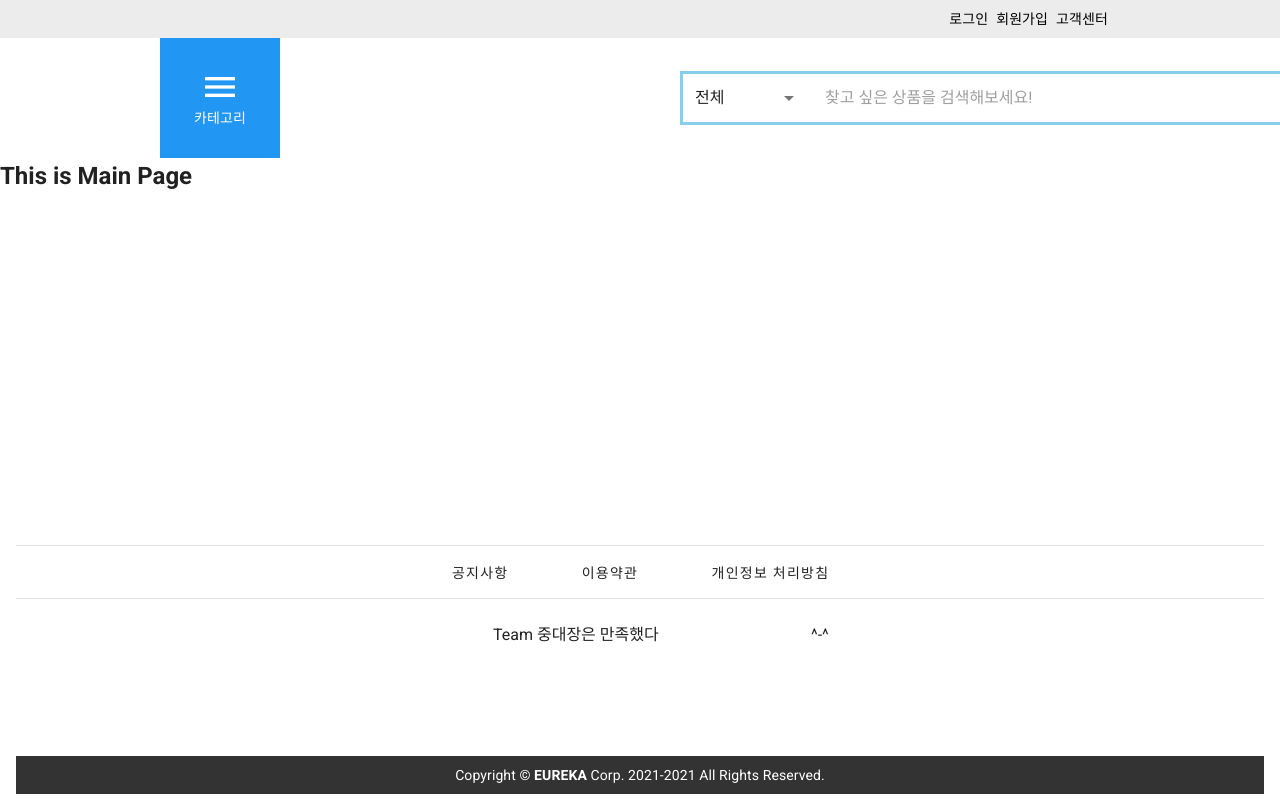
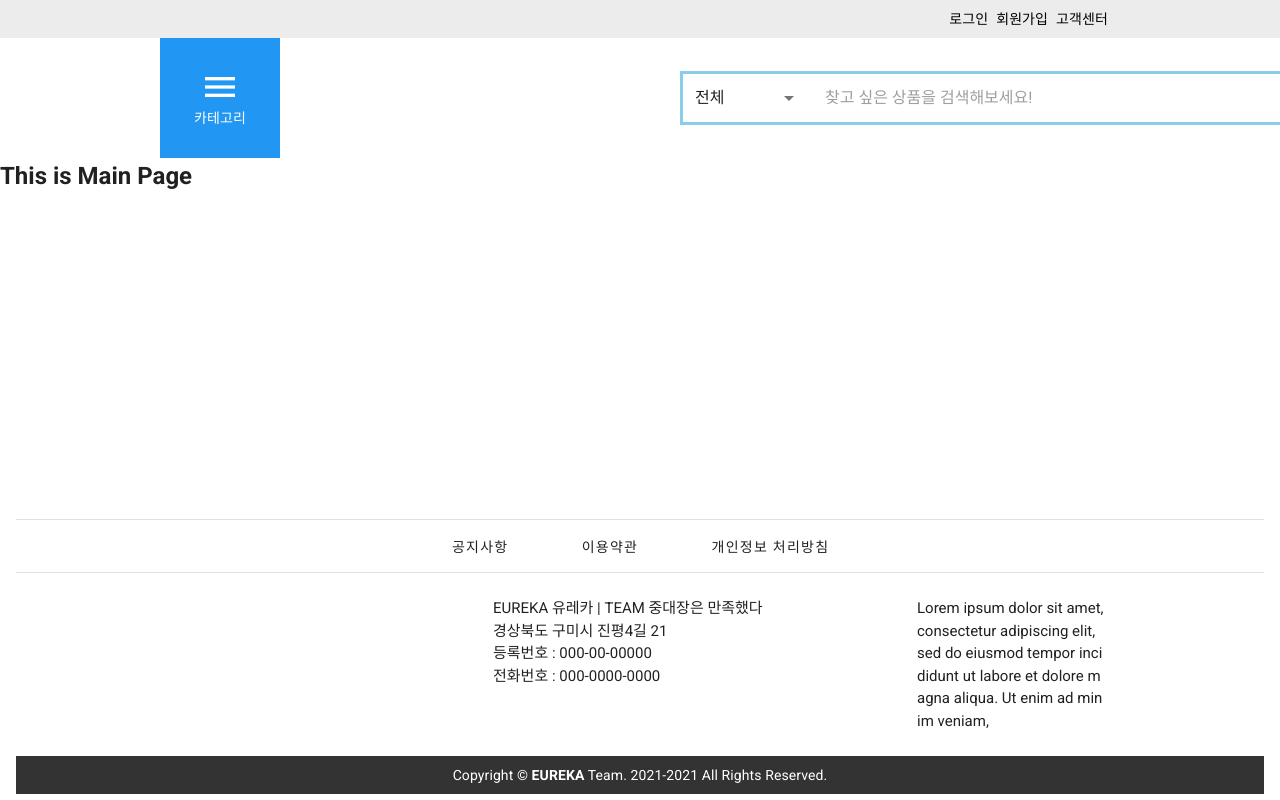
Before and after one commit to smileeeey/DDoreka, a Vue app in the folder frontend/: page / in a window 1280 px wide. Shown: the top 800 px of the page. Built offline with nearby package versions, Linux system fonts and the light colour scheme.

Commit message:
feat(footer) : footer with lorem ipsum

```diff
--- a/frontend/src/components/core/Footer.vue
+++ b/frontend/src/components/core/Footer.vue
@@ -36,8 +36,23 @@
           >
           </v-img>
         </v-col>
-        <v-col cols="3">Team 중대장은 만족했다</v-col>
-        <v-col cols="3">^-^</v-col>
+        <v-col cols="4">
+          <div style="font-size: 15px;">
+
+            EUREKA 유레카 | TEAM 중대장은 만족했다
+            <br>
+            경상북도 구미시 진평4길 21
+            <br>
+            등록번호 : 000-00-00000
+            <br>
+            전화번호 : 000-0000-0000
+          </div>
+        </v-col>
+        <v-col cols="2">
+          <div style="word-break: break-all; font-size: 15px;">
+            Lorem ipsum dolor sit amet, consectetur adipiscing elit, sed do eiusmod tempor incididunt ut labore et dolore magna aliqua. Ut enim ad minim veniam,
+          </div>
+        </v-col>
       </v-row>
 
       <v-col
@@ -45,7 +60,7 @@
         cols="12"
       >
         <v-card-text class="py-2 text-center" style="color: white; width=100%; background-color: #333333;">
-          Copyright © <strong>EUREKA</strong> Corp. 2021-{{ new Date().getFullYear() }} All Rights Reserved.
+          Copyright © <strong>EUREKA</strong> Team. 2021-{{ new Date().getFullYear() }} All Rights Reserved.
         </v-card-text>
       </v-col>
     </v-row>
```
